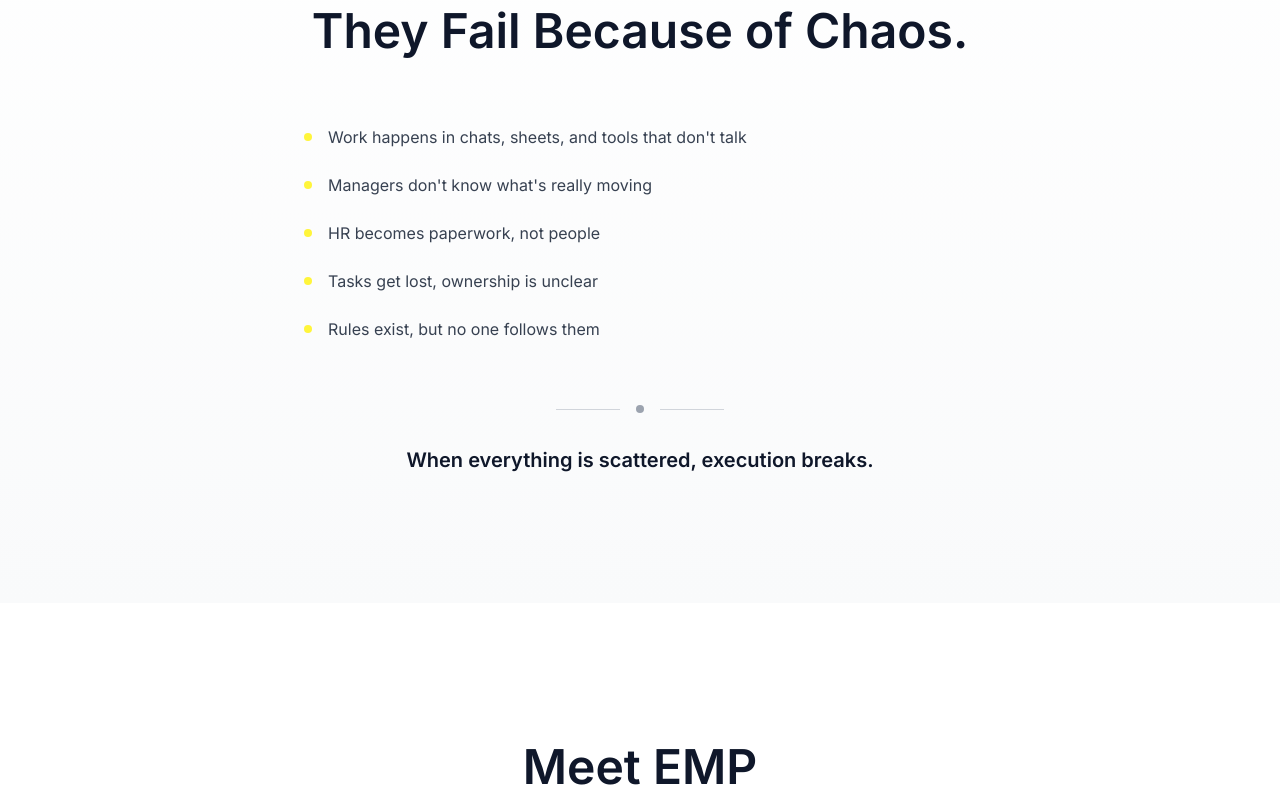
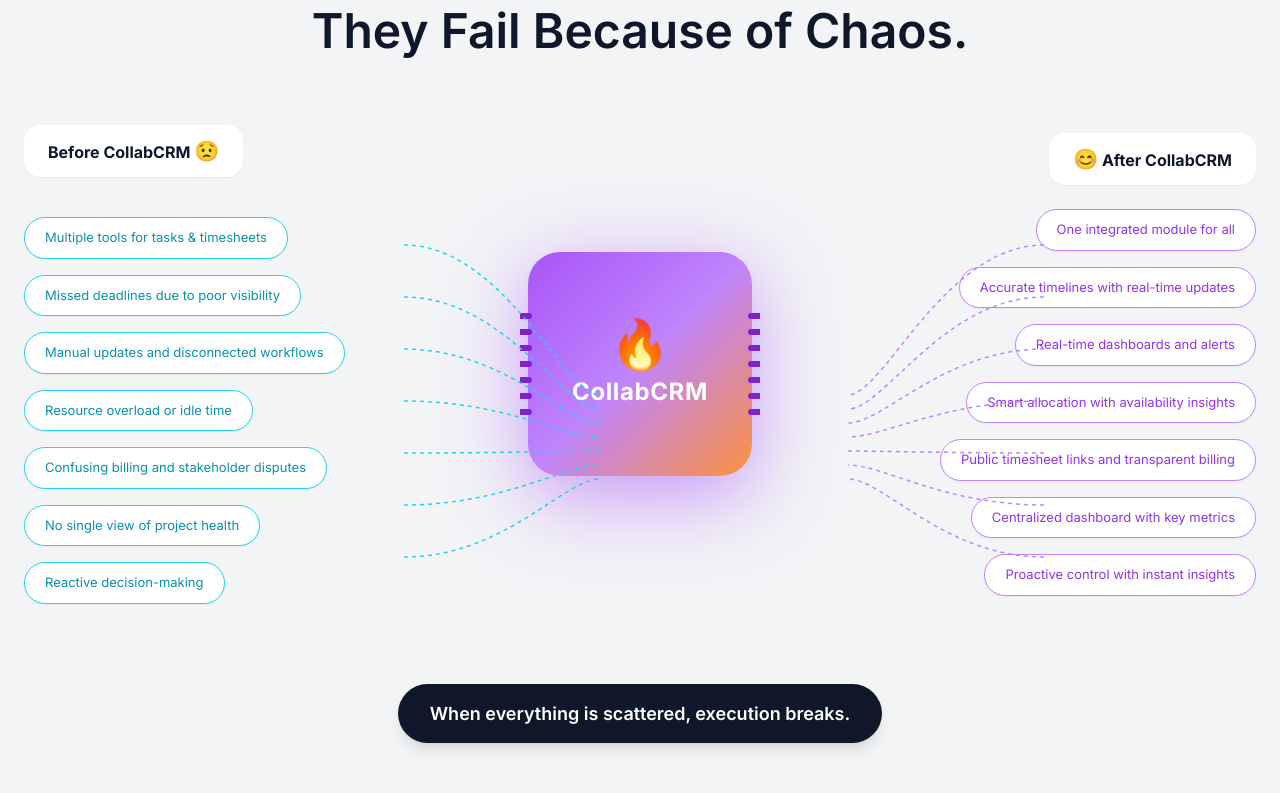
Before and after one commit to Razin-maker/Emp, a React (Vite) app: page / in a window 1280 px wide. Shown: the part 1467-2260 px from the top of the page. Built offline with nearby package versions, Linux system fonts and the light colour scheme.

Commit message:
razin: Brain

```diff
--- a/src/components/nearo/ProblemSection.tsx
+++ b/src/components/nearo/ProblemSection.tsx
@@ -1,40 +1,170 @@
+import { motion } from 'framer-motion';
+
 export const ProblemSection = () => {
-    const painPoints = [
-        "Work happens in chats, sheets, and tools that don't talk",
-        "Managers don't know what's really moving",
-        "HR becomes paperwork, not people",
-        "Tasks get lost, ownership is unclear",
-        "Rules exist, but no one follows them"
+    const beforeProblems = [
+        "Multiple tools for tasks & timesheets",
+        "Missed deadlines due to poor visibility",
+        "Manual updates and disconnected workflows",
+        "Resource overload or idle time",
+        "Confusing billing and stakeholder disputes",
+        "No single view of project health",
+        "Reactive decision-making"
+    ];
+
+    const afterSolutions = [
+        "One integrated module for all",
+        "Accurate timelines with real-time updates",
+        "Real-time dashboards and alerts",
+        "Smart allocation with availability insights",
+        "Public timesheet links and transparent billing",
+        "Centralized dashboard with key metrics",
+        "Proactive control with instant insights"
     ];
 
     return (
-        <section className="py-32 px-6 bg-gradient-to-b from-white to-gray-50">
-            <div className="max-w-4xl mx-auto">
-                <div className="text-center">
-                    <h2 className="text-[48px] font-semibold mb-16 text-slate-900 leading-tight">
+        <section className="py-32 px-6 bg-gray-100">
+            <div className="max-w-[1400px] mx-auto">
+                <div className="text-center mb-16">
+                    <h2 className="text-[48px] font-semibold mb-4 text-slate-900 leading-tight">
                         Teams Don't Fail Because of People.<br />They Fail Because of Chaos.
                     </h2>
+                </div>
 
-                    <div className="space-y-6 mb-16">
-                        {painPoints.map((point, index) => (
-                            <div key={index} className="flex items-start gap-4 max-w-2xl mx-auto">
-                                <div className="w-2 h-2 rounded-full bg-[#FFF53B] mt-2 flex-shrink-0"></div>
-                                <p className="text-[16px] text-gray-700 text-left">
-                                    {point}
+                <div className="relative">
+                    <div className="flex items-center justify-between">
+                        {/* Before - Left Side */}
+                        <div className="w-[380px] space-y-4">
+                            <div className="bg-white rounded-2xl px-6 py-3 mb-6 shadow-sm inline-block">
+                                <p className="text-base font-bold text-slate-900">
+                                    Before CollabCRM <span className="text-xl">😟</span>
                                 </p>
                             </div>
-                        ))}
+                            {beforeProblems.map((problem, index) => (
+                                <motion.div
+                                    key={index}
+                                    initial={{ opacity: 0, x: -20 }}
+                                    whileInView={{ opacity: 1, x: 0 }}
+                                    transition={{ delay: index * 0.08 }}
+                                >
+                                    <div className="bg-white border border-cyan-400 rounded-full px-5 py-2.5 text-[13px] text-cyan-600 font-normal shadow-sm inline-block">
+                                        {problem}
+                                    </div>
+                                </motion.div>
+                            ))}
+                        </div>
+
+                        {/* Center - Chip */}
+                        <div className="relative flex-shrink-0">
+                            <motion.div
+                                animate={{
+                                    boxShadow: [
+                                        '0 20px 60px rgba(168, 85, 247, 0.4)',
+                                        '0 20px 80px rgba(168, 85, 247, 0.6)',
+                                        '0 20px 60px rgba(168, 85, 247, 0.4)'
+                                    ]
+                                }}
+                                transition={{ duration: 2, repeat: Infinity }}
+                                className="relative w-56 h-56 rounded-[2rem] bg-gradient-to-br from-purple-500 via-purple-400 to-orange-400 flex flex-col items-center justify-center"
+                            >
+                                {/* Chip pins - left side */}
+                                <div className="absolute left-0 top-[25%] bottom-[25%] flex flex-col justify-around -ml-2">
+                                    {[...Array(7)].map((_, i) => (
+                                        <div key={`left-${i}`} className="w-3 h-1.5 bg-purple-700 rounded-r"></div>
+                                    ))}
+                                </div>
+                                {/* Chip pins - right side */}
+                                <div className="absolute right-0 top-[25%] bottom-[25%] flex flex-col justify-around -mr-2">
+                                    {[...Array(7)].map((_, i) => (
+                                        <div key={`right-${i}`} className="w-3 h-1.5 bg-purple-700 rounded-l"></div>
+                                    ))}
+                                </div>
+                                {/* Logo */}
+                                <div className="text-5xl mb-2">🔥</div>
+                                <div className="text-white text-2xl font-bold tracking-wide">CollabCRM</div>
+                            </motion.div>
+                        </div>
+
+                        {/* After - Right Side */}
+                        <div className="w-[380px] space-y-4">
+                            <div className="bg-white rounded-2xl px-6 py-3 mb-6 shadow-sm inline-block float-right">
+                                <p className="text-base font-bold text-slate-900">
+                                    <span className="text-xl">😊</span> After CollabCRM
+                                </p>
+                            </div>
+                            <div className="clear-both"></div>
+                            {afterSolutions.map((solution, index) => (
+                                <motion.div
+                                    key={index}
+                                    initial={{ opacity: 0, x: 20 }}
+                                    whileInView={{ opacity: 1, x: 0 }}
+                                    transition={{ delay: index * 0.08 }}
+                                    className="text-right"
+                                >
+                                    <div className="bg-white border border-purple-400 rounded-full px-5 py-2.5 text-[13px] text-purple-600 font-normal shadow-sm inline-block">
+                                        {solution}
+                                    </div>
+                                </motion.div>
+                            ))}
+                        </div>
                     </div>
 
-                    <div className="flex items-center justify-center gap-4 mb-8">
-                        <div className="w-16 h-px bg-gray-300"></div>
-                        <div className="w-2 h-2 rounded-full bg-gray-400"></div>
-                        <div className="w-16 h-px bg-gray-300"></div>
+                    {/* SVG for all curved lines */}
+                    <svg className="absolute inset-0 pointer-events-none" style={{ width: '100%', height: '100%' }}>
+                        {/* Left side curves - each line to each pin */}
+                        {beforeProblems.map((_, index) => {
+                            const startY = 120 + (index * 52);
+                            const chipCenterX = 700;
+                            const chipWidth = 224;
+                            const chipLeftEdge = chipCenterX - (chipWidth / 2) - 12;
+                            const chipHeight = 224;
+                            const chipTop = 200;
+                            const pinsStart = chipTop + 70;
+                            const pinsEnd = chipTop + chipHeight - 70;
+                            const pinSpacing = (pinsEnd - pinsStart) / 6;
+                            const pinY = pinsStart + (pinSpacing * index);
+                            return (
+                                <path
+                                    key={`left-${index}`}
+                                    d={`M 380 ${startY} C 480 ${startY}, 540 ${pinY}, ${chipLeftEdge} ${pinY}`}
+                                    stroke="#22d3ee"
+                                    strokeWidth="1.5"
+                                    strokeDasharray="4 4"
+                                    fill="none"
+                                />
+                            );
+                        })}
+                        {/* Right side curves - each line to each pin */}
+                        {afterSolutions.map((_, index) => {
+                            const startY = 120 + (index * 52);
+                            const chipCenterX = 700;
+                            const chipWidth = 224;
+                            const chipRightEdge = chipCenterX + (chipWidth / 2) + 12;
+                            const chipHeight = 224;
+                            const chipTop = 200;
+                            const pinsStart = chipTop + 70;
+                            const pinsEnd = chipTop + chipHeight - 70;
+                            const pinSpacing = (pinsEnd - pinsStart) / 6;
+                            const pinY = pinsStart + (pinSpacing * index);
+                            return (
+                                <path
+                                    key={`right-${index}`}
+                                    d={`M 1020 ${startY} C 920 ${startY}, 860 ${pinY}, ${chipRightEdge} ${pinY}`}
+                                    stroke="#c084fc"
+                                    strokeWidth="1.5"
+                                    strokeDasharray="4 4"
+                                    fill="none"
+                                />
+                            );
+                        })}
+                    </svg>
+                </div>
+
+                <div className="text-center mt-20">
+                    <div className="inline-block bg-slate-900 px-8 py-4 rounded-full shadow-lg">
+                        <p className="text-[18px] font-semibold text-white">
+                            When everything is scattered, execution breaks.
+                        </p>
                     </div>
-
-                    <p className="text-[20px] font-semibold text-slate-900">
-                        When everything is scattered, execution breaks.
-                    </p>
                 </div>
             </div>
         </section>
```
